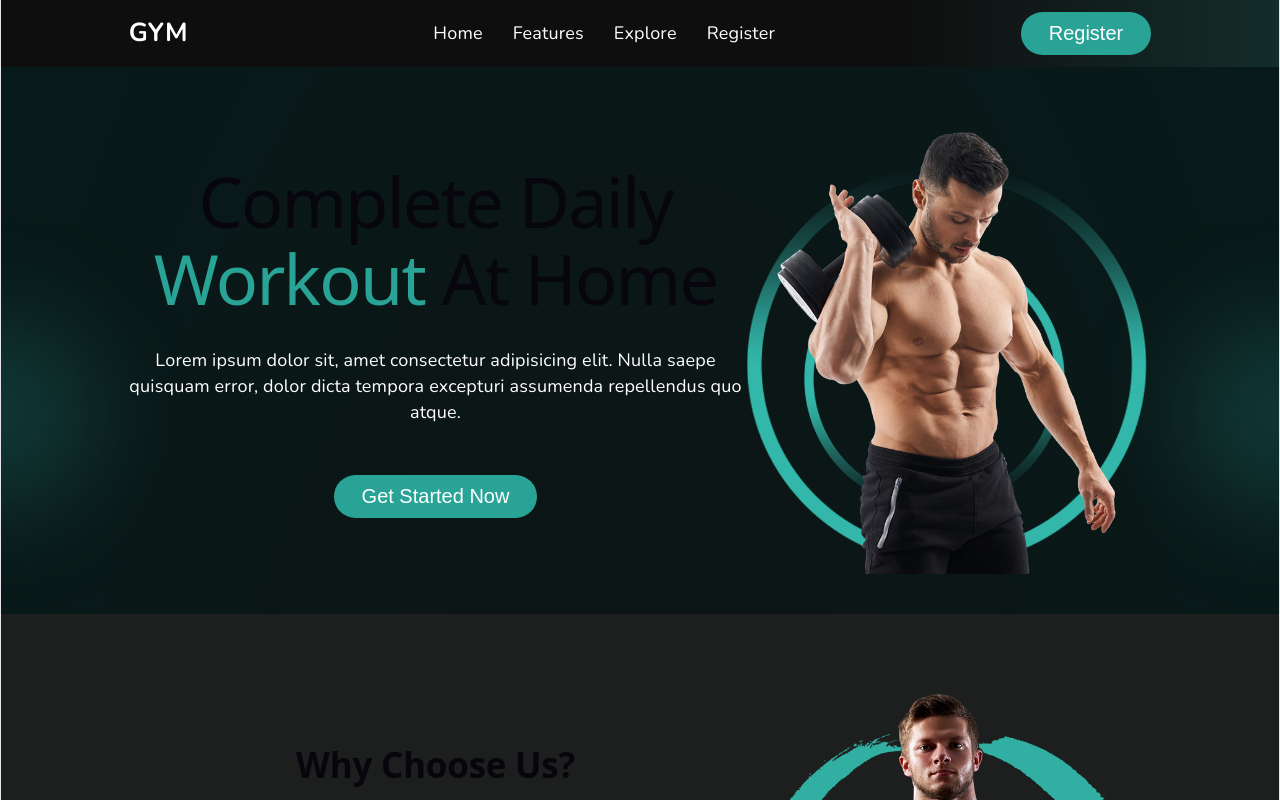
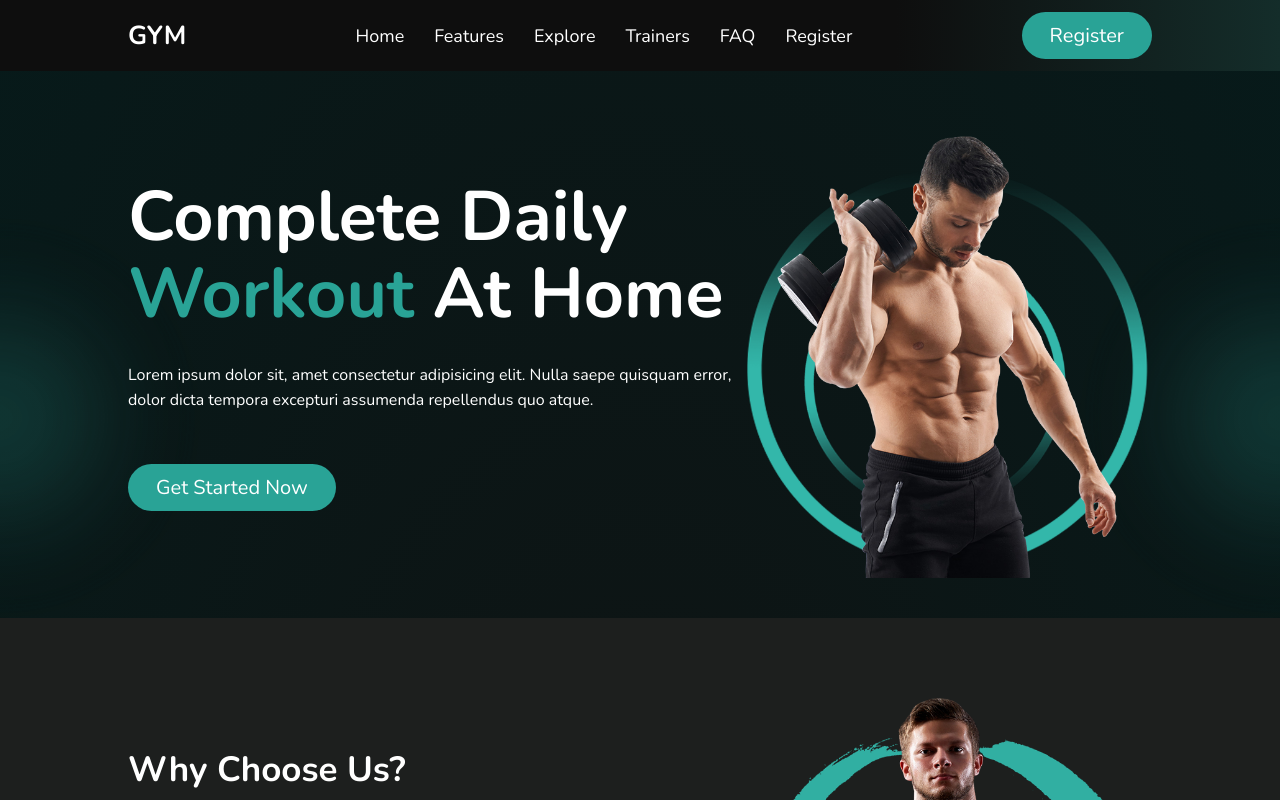
Before and after one commit to dkate24/gym-and-fitness-center-management-system, a React (Vite) app: page / in a window 1280 px wide. Shown: the top 800 px of the page. Built offline with nearby package versions, Linux system fonts and the light colour scheme.

Commit message:
feat: integrate phase two components and improve navigation styles

```diff
--- a/src/App.jsx
+++ b/src/App.jsx
@@ -1,5 +1,8 @@
 import { useState } from 'react'
 import './App.css'
+import AuthPage from './components/AuthPage'
+import TrainersSection from './components/TrainersSection'
+import FaqSection from './components/FaqSection'
 
 const imagePath = (name) => `/img/${name}`
 
@@ -12,16 +15,18 @@ function LandingPage({ onRegister }) {
     <div className="landing-page">
       <nav className={`menu ${menuOpen ? 'active' : ''}`}>
         <div className="container flex menu-inner">
-          <button className="mobile-btn" type="button" onClick={() => setMenuOpen((open) => !open)} aria-label="Toggle menu">
+          <button className="mobile-btn" type="button" onClick={() => setMenuOpen((open) => !open)} aria-label="Toggle menu" aria-expanded={menuOpen} aria-controls="main-navigation">
             <span />
             <span />
             <span />
           </button>
           <a className="logo" href="#top" onClick={closeMenu}>GYM</a>
-          <ul className="nav">
+          <ul className="nav" id="main-navigation">
             <li className="nav-item"><a href="#top" onClick={closeMenu}>Home</a></li>
             <li className="nav-item"><a href="#why-us" onClick={closeMenu}>Features</a></li>
             <li className="nav-item"><a href="#explore" onClick={closeMenu}>Explore</a></li>
+            <li className="nav-item"><a href="#trainers" onClick={closeMenu}>Trainers</a></li>
+            <li className="nav-item"><a href="#faq" onClick={closeMenu}>FAQ</a></li>
             <li className="nav-item"><a href="#discount" onClick={closeMenu}>Register</a></li>
           </ul>
           <button className="btn nav-register" type="button" onClick={onRegister}>Register</button>
@@ -63,19 +68,7 @@ function LandingPage({ onRegister }) {
         </div>
       </section>
 
-      <section className="section trainers" id="trainers">
-        <h2 className="primary mb">Our Professional Trainers</h2>
-        <div className="container flex">
-          {['trainer1.jpg', 'trainer2.jpg', 'trainer3.jpg'].map((image, index) => (
-            <article className="trainer" key={image}>
-              <img src={imagePath(image)} alt={`Professional trainer ${index + 1}`} />
-              <h3 className="secondary mb">Alan Smith</h3>
-              <p className="tertiary mb">Lorem ipsum dolor sit amet consectetur adipisicing elit.</p>
-              <a className="btn-2" href="#discount" aria-label="View trainer">-&gt;</a>
-            </article>
-          ))}
-        </div>
-      </section>
+      <TrainersSection />
 
       <section className="section" id="testimonial">
         <div className="container flex">
@@ -102,6 +95,8 @@ function LandingPage({ onRegister }) {
         </div>
       </section>
 
+      <FaqSection />
+
       <div className="footer">
         <FooterLinks title="Quick Links" items={['Offers & Discounts', 'Get Coupon', 'Contact Us', 'About']} />
         <FooterLinks title="Fashion in Area" items={['Gym Accessories', 'helath tips', 'choose your timings', 'Rules for Gym']} />
@@ -116,38 +111,6 @@ function FooterLinks({ title, items }) {
   return <div className="links"><h3>{title}</h3><ul>{items.map((item) => <li key={item}>{item}</li>)}</ul></div>
 }
 
-function AuthPage({ onBack }) {
-  const [signup, setSignup] = useState(false)
-
-  return (
-    <main className="auth-page">
-      <button className="back-link" type="button" onClick={onBack}>&lt; Back to home</button>
-      <header><h1 className="heading">GYM</h1></header>
-      <div className="auth-container">
-        <div className={`auth-slider ${signup ? 'moveslider' : ''}`} />
-        <div className="auth-tabs">
-          <button type="button" onClick={() => setSignup(false)}>Login</button>
-          <button type="button" onClick={() => setSignup(true)}>Signup</button>
-        </div>
-        <div className={`form-section ${signup ? 'form-section-move' : ''}`}>
-          <form className="login-box" onSubmit={(event) => event.preventDefault()}>
-            <input type="email" className="ele" placeholder="youremail@email.com" aria-label="Email" />
-            <input type="password" className="ele" placeholder="password" aria-label="Password" />
-            <button className="clkbtn" type="submit">Login</button>
-          </form>
-          <form className="signup-box" onSubmit={(event) => event.preventDefault()}>
-            <input type="text" className="ele" placeholder="Enter your name" aria-label="Name" />
-            <input type="email" className="ele" placeholder="youremail@email.com" aria-label="Email" />
-            <input type="password" className="ele" placeholder="password" aria-label="Password" />
-            <input type="password" className="ele" placeholder="Confirm password" aria-label="Confirm password" />
-            <button className="clkbtn" type="submit">Signup</button>
-          </form>
-        </div>
-      </div>
-    </main>
-  )
-}
-
 function App() {
   const [showAuth, setShowAuth] = useState(false)
 
--- a/src/index.css
+++ b/src/index.css
@@ -1,111 +1,21 @@
 :root {
-  --text: #6b6375;
-  --text-h: #08060d;
-  --bg: #fff;
-  --border: #e5e4e7;
-  --code-bg: #f4f3ec;
-  --accent: #aa3bff;
-  --accent-bg: rgba(170, 59, 255, 0.1);
-  --accent-border: rgba(170, 59, 255, 0.5);
-  --social-bg: rgba(244, 243, 236, 0.5);
-  --shadow:
-    rgba(0, 0, 0, 0.1) 0 10px 15px -3px, rgba(0, 0, 0, 0.05) 0 4px 6px -2px;
-
-  --sans: system-ui, 'Segoe UI', Roboto, sans-serif;
-  --heading: system-ui, 'Segoe UI', Roboto, sans-serif;
-  --mono: ui-monospace, Consolas, monospace;
-
-  font: 18px/145% var(--sans);
-  letter-spacing: 0.18px;
-  color-scheme: light dark;
-  color: var(--text);
-  background: var(--bg);
+  font-family: 'Nunito', sans-serif;
   font-synthesis: none;
   text-rendering: optimizeLegibility;
   -webkit-font-smoothing: antialiased;
   -moz-osx-font-smoothing: grayscale;
-
-  @media (max-width: 1024px) {
-    font-size: 16px;
-  }
+  color-scheme: light;
+  background: #141615;
 }
 
-@media (prefers-color-scheme: dark) {
-  :root {
-    --text: #9ca3af;
-    --text-h: #f3f4f6;
-    --bg: #16171d;
-    --border: #2e303a;
-    --code-bg: #1f2028;
-    --accent: #c084fc;
-    --accent-bg: rgba(192, 132, 252, 0.15);
-    --accent-border: rgba(192, 132, 252, 0.5);
-    --social-bg: rgba(47, 48, 58, 0.5);
-    --shadow:
-      rgba(0, 0, 0, 0.4) 0 10px 15px -3px, rgba(0, 0, 0, 0.25) 0 4px 6px -2px;
-  }
-
-  #social .button-icon {
-    filter: invert(1) brightness(2);
-  }
+*, *::before, *::after { box-sizing: border-box; }
+body { margin: 0; min-width: 280px; }
+#root { min-height: 100vh; }
+h1, h2, h3 { color: inherit; line-height: 1.2; }
+p { line-height: 1.6; }
+button, input, select { font: inherit; }
+:focus-visible { outline: 3px solid #7bd9cc; outline-offset: 4px; }
+::selection { background: #165f56; color: #fff; }
+@media (prefers-reduced-motion: reduce) {
+  *, *::before, *::after { scroll-behavior: auto !important; transition: none !important; }
 }
-
-body {
-  margin: 0;
-}
-
-#root {
-
-  max-width: 100%;
-  margin: 0 auto;
-  text-align: center;
-  border-inline: 1px solid var(--border);
-  min-height: 100svh;
-  display: flex;
-  flex-direction: column;
-  box-sizing: border-box;
-}
-
-h1,
-h2 {
-  font-family: var(--heading);
-  font-weight: 500;
-  color: var(--text-h);
-}
-
-h1 {
-  font-size: 56px;
-  letter-spacing: -1.68px;
-  margin: 32px 0;
-  @media (max-width: 1024px) {
-    font-size: 36px;
-    margin: 20px 0;
-  }
-}
-h2 {
-  font-size: 24px;
-  line-height: 118%;
-  letter-spacing: -0.24px;
-  margin: 0 0 8px;
-  @media (max-width: 1024px) {
-    font-size: 20px;
-  }
-}
-p {
-  margin: 0;
-}
-
-code,
-.counter {
-  font-family: var(--mono);
-  display: inline-flex;
-  border-radius: 4px;
-  color: var(--text-h);
-}
-
-code {
-  font-size: 15px;
-  line-height: 135%;
-  padding: 4px 8px;
-  background: var(--code-bg);
-}
```
